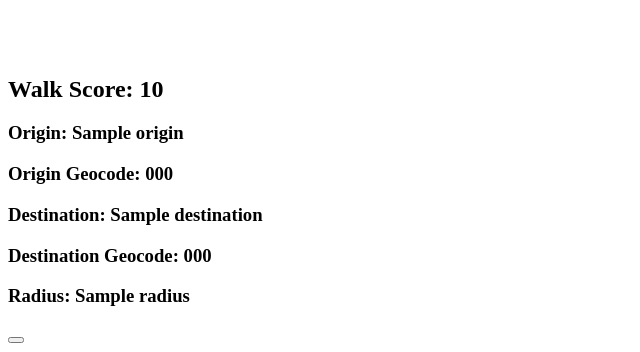
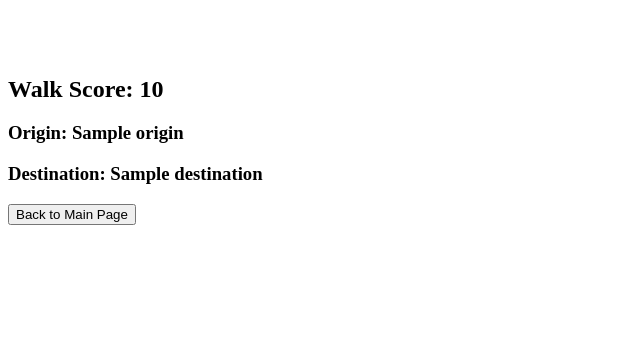
Before and after one commit to leeb2018/PennappsXV, a Flask app: template templates/result.html in a window 1280 px wide. Shown: the part 584-936 px from the top of the page, without its empty margins (0-640 px from the left). After the commit the page ends 809 px from the top, so only its background shows below. Run offline with Flask 2, Linux system fonts and the light colour scheme; the template is opened without the code that fills it: most values are stand-ins (such as "Sample title", 1, 10 or a date in 2020); some libraries are stand-ins or nearby versions.

Commit message:
minor revision to make code cleaner

```diff
--- a/app.py
+++ b/app.py
@@ -12,14 +12,16 @@ gmaps = googlemaps.Client(key='AIzaSyDI18CtSf0Zhay82k2YuGkGcrOyX5n1Qc0')
 
 @app.route("/")
 def main():
-	''' render the main page with tex box for users to input origin
+	'''
+	render the main page with tex box for users to input origin
 	and destination.
     '''
 	return render_template('main.html')
 
 
 def calc_latlng_dist(lat1, lng1, lat2, lng2):
-	''' calculates distance between two given coordinates (lat1, lng1) and
+	'''
+	calculates distance between two given coordinates (lat1, lng1) and
 	(lat2, lng2)
     '''
 	radlat1 = math.pi * lat1 / 180
@@ -36,7 +38,8 @@ def calc_latlng_dist(lat1, lng1, lat2, lng2):
 
 @app.route('/result', methods=['POST'])
 def process_data():
-	''' obtain user input and translate origin and destination to geo-coordinates.
+	'''
+	obtain user input and translate origin and destination to geo-coordinates.
 	Using extracted information, acquire necessary information such as radius,
 	walk score, and filtered crime data. Then, pass acquired informtion to result()
 	to render it.
@@ -65,17 +68,16 @@ def process_data():
 	crime_data_by_date = data["summary_by_date"]
 	crime_data_by_crime = data["summary_by_crime"]
 
-	return result(origin, destination, o_geocode, d_geocode, radius, score,
-				  o_lat, o_lng, d_lat, d_lng, crime_data_by_crime, crime_data_by_date)
+	return result(origin, destination, score, o_lat, o_lng, d_lat, d_lng,
+			      crime_data_by_crime, crime_data_by_date)
 
 
-def result(origin, dest, o_geocode, d_geocode, radius, score,
-		   o_lat, o_lng, d_lat, d_lng, sum_by_crime, sum_by_date):
+def result(origin, dest, score, o_lat, o_lng, d_lat, d_lng,
+		   sum_by_crime, sum_by_date):
 	''' render result page.'''
-	return render_template('result.html', origin=origin, d_geocode=d_geocode,
-						   destination=dest, o_geocode=o_geocode,
-						   radius=radius, score=score, o_lat=o_lat, o_lng=o_lng,
-						   d_lat=d_lat, d_lng=d_lng, sum_by_date=json.dumps(sum_by_date),
+	return render_template('result.html', origin=origin, destination=dest,
+						   score=score, o_lat=o_lat, o_lng=o_lng, d_lat=d_lat,
+						   d_lng=d_lng, sum_by_date=json.dumps(sum_by_date),
 						   sum_by_crime=json.dumps(sum_by_crime))
 
 
--- a/templates/result.html
+++ b/templates/result.html
@@ -111,12 +111,9 @@
         <div id="map"></div>
         <h2 class="walk_score">Walk Score: {{ score }}</h2>
         <h3 class="origin">Origin: {{ origin }}</h3>
-        <h3 class="o_geo">Origin Geocode: {{ o_geocode }}</h3>
         <h3 class="destination">Destination: {{ destination }}</h3>
-        <h3 class="d_geo">Destination Geocode: {{ d_geocode }}</h3>
-        <h3 class="radius">Radius: {{ radius }}</h3>
         <form action="/">
-          <button type="submit" value="/"/>
+          <button type="submit" value="/"/>Back to Main Page </button>
         </form>
       </div>
     </div>
```
